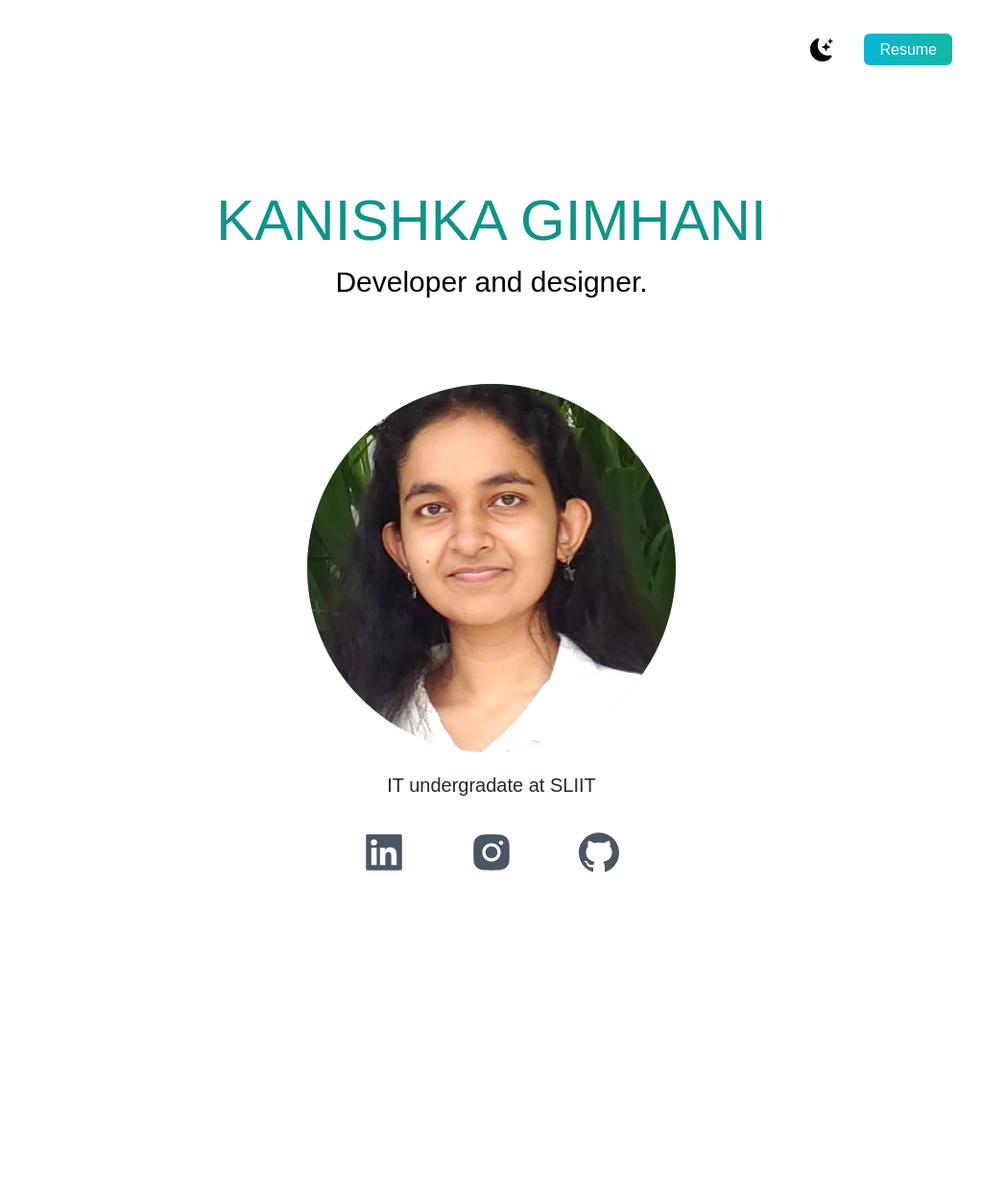
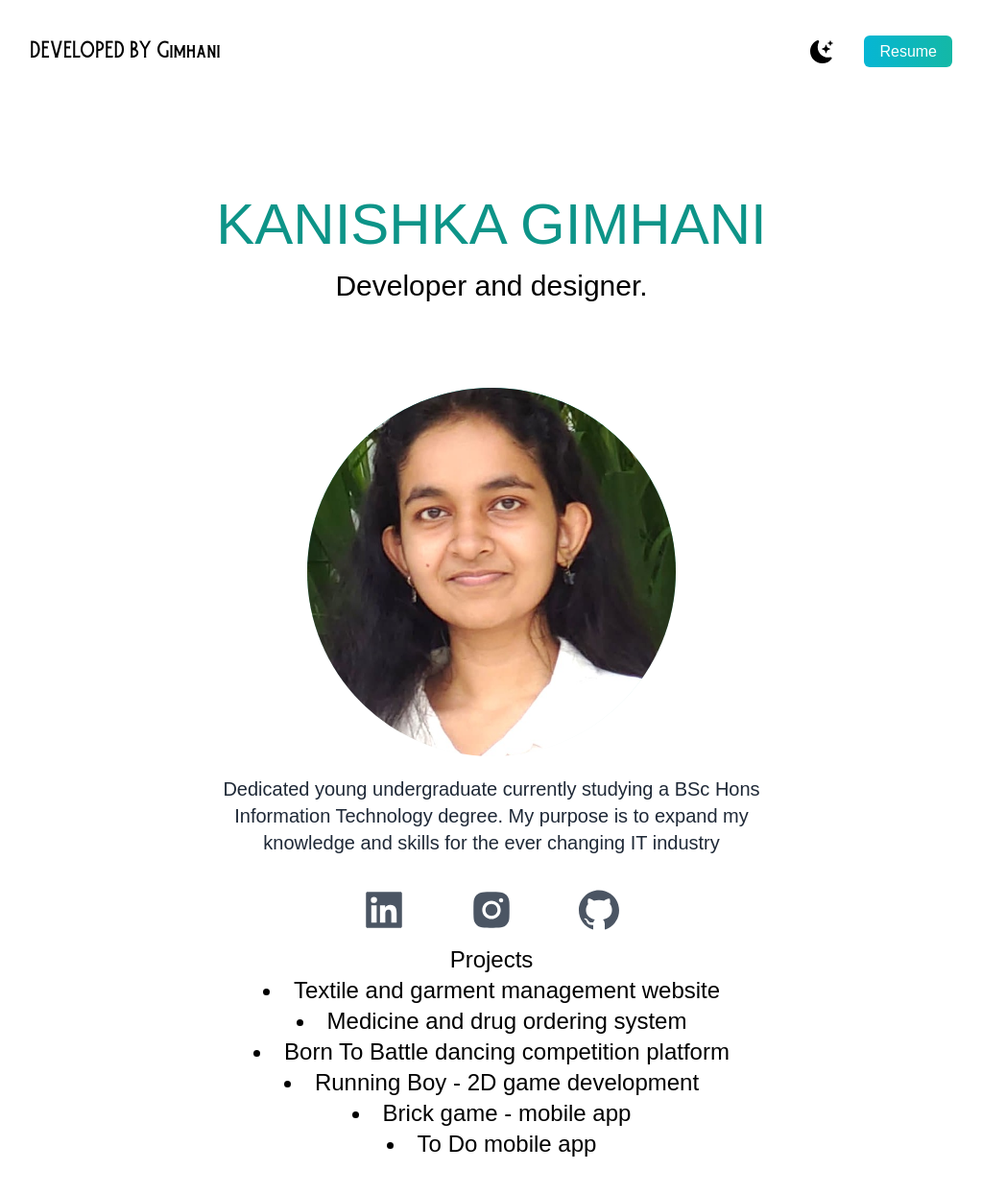
Before and after one commit to Kesh02/My-Portfolio, a Next.js app: page / in a window 1280 px wide. Shown: the top 1244 px of the page at 96% size, without its empty margins (128-1151 px from the left). Before the commit the page ends 964 px from the top, so only its background shows below. Built offline with nearby package versions, Linux system fonts and the light colour scheme.

Commit message:
config:Add hosting config

```diff
--- a/next.config.js
+++ b/next.config.js
@@ -1,7 +1,16 @@
-/** @type {import('next').NextConfig} */
-const nextConfig = {
-  reactStrictMode: true,
-  swcMinify: true,
-}
+// /** @type {import('next').NextConfig} */
+// const nextConfig = {
+//   reactStrictMode: true,
+//   swcMinify: true,
+// }
 
-module.exports = nextConfig
+// module.exports = nextConfig
+const isProd = process.env.NODE_ENV === 'production';
+
+module.exports = {
+  assetPrefix: isProd ? '/My-Portfolio/' : '',
+  basePath: isProd ? '/My-Portfolio' : '',
+  images: {
+    unoptimized: true,
+  },
+};
--- a/pages/index.js
+++ b/pages/index.js
@@ -23,7 +23,7 @@ export default function Home() {
       <main className=" bg-white px-10 dark:bg-gray-900 md:px-20 lg:px-40">
         <section className="min-h-screen">
           <nav className="py-10 mb-12 flex justify-between dark:text-white">
-            <h1 className="font-burtons text-xl"></h1>
+            <h1 className="font-burtons text-xl">DEVELOPED BY Gimhani</h1>
             <ul className="flex items-center">
               <li>
                 <BsFillMoonStarsFill
@@ -52,7 +52,8 @@ export default function Home() {
               <Image src={deved} layout="fill" objectFit="cover" />
             </div>
             <p className="text-md py-5 leading-8 text-gray-800 dark:text-gray-200 max-w-xl mx-auto md:text-xl">
-              IT undergradate at SLIIT
+            Dedicated young undergraduate currently studying a BSc Hons Information Technology degree.
+            My purpose is to expand my knowledge and skills for the ever changing IT industry
             </p>
             <div className="text-5xl flex justify-center gap-16 py-3 text-gray-600 dark:text-gray-400">
 
@@ -67,6 +68,23 @@ export default function Home() {
             </a>
             </div>
 
+<div  className="text-2xl dark:text-white-400">
+           <h1>Projects</h1>
+
+           <li> Textile and garment management website</li>
+           <li>   Medicine and drug ordering system </li>
+           <li>  Born To Battle dancing competition platform</li>
+           <li> Running Boy - 2D game development</li>
+           <li>  Brick game - mobile app</li>
+           <li> To Do mobile app</li>
+           </div>
+
+{/* <p>           Contact me
+</p>
+
+Mobile - 078 - 2091517
+Email - gimhanii2002@gmail.com  */}
+
           </div>
         </section>
 
```
Also changed, not shown: public/avatar.png (deleted).
